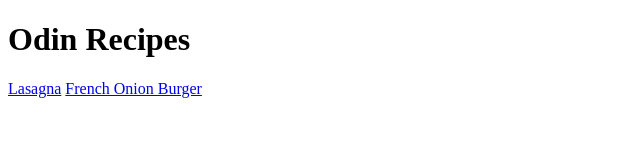
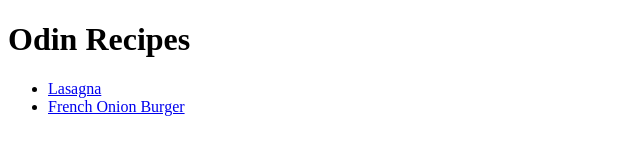
Before and after one commit to pretzelvibes/odin-recipes, a plain HTML site: page index.html in a window 1280 px wide. Shown: the whole page, without its empty margins (0-640 px from the left). Drawn offline with Linux system fonts and the light colour scheme.

Commit message:
Modify list of Odin Recipes
List the Odin Recipes in an unordered list

```diff
--- a/index.html
+++ b/index.html
@@ -7,7 +7,9 @@
 </head>
 <body>
     <h1>Odin Recipes</h1>
-    <a href="./recipes/lasagna.html">Lasagna</a>
-    <a href="./recipes/french_onion_burger.html">French Onion Burger</a>
+    <ul>
+        <li><a href="./recipes/lasagna.html">Lasagna</a></li>
+        <li><a href="./recipes/french_onion_burger.html">French Onion Burger</a></li>
+    </ul>
 </body>
 </html>
```
